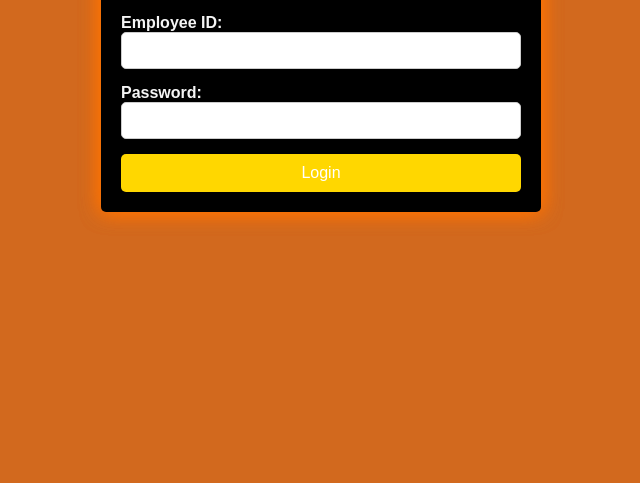
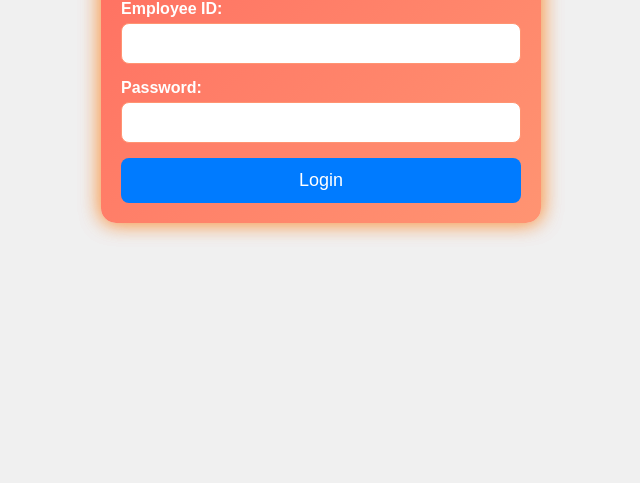
Before and after one commit to kadyan2001/drc-attendance, a plain HTML site: page client/Login.html in a window 1280 px wide. Shown: the part 344-827 px from the top of the page, without its empty margins (319-959 px from the left). Drawn offline with Linux system fonts and the light colour scheme.

Commit message:
test commit

```diff
--- a/client/Login.css
+++ b/client/Login.css
@@ -1,8 +1,7 @@
+
 body {
     font-family: Arial, sans-serif;
-    /* background-color: #f0f0f0; */
-    /* background-image: url(/client/Images/login.jpg); */
-    background-color: chocolate;
+    background-color: #f0f0f0;
     background-size: 120%;
     margin: 0;
     padding: 0;
@@ -12,17 +11,17 @@ body {
     width: 100%;
     max-width: 400px;
     margin: 100px auto;
-    background-color: #fff;
-    /* margin-top: 80px; */
+    background: linear-gradient(135deg, #ff6f61, #ff9472);
     padding: 20px;
-    border-radius: 8px;
-    box-shadow: 0px 0px 10px rgba(0, 0, 0, 0.1);
+    border-radius: 15px;
+    box-shadow: 0px 0px 20px rgba(0, 0, 0, 0.2);
 }
 
 h1 {
     text-align: center;
-    color: #333;
-    color: orange;
+    color: #fff;
+    font-size: 24px;
+    margin-bottom: 20px;
 }
 
 .form-group {
@@ -31,41 +30,47 @@ h1 {
 
 label {
     font-weight: bold;
-    color: #555;
-    /* color:white; */
-    color: whitesmoke;
+    color: #fff;
 }
 
 input[type="text"],
 input[type="password"] {
     width: 100%;
-    padding: 10px;
-    border: 1px solid #b5b3b3;
-    border-radius: 4px;
+    padding: 12px;
+    border: 1px solid #ff9472;
+    border-radius: 8px;
+    box-sizing: border-box;
+    margin-top: 5px;
+    transition: border-color 0.3s ease;
+}
+
+input[type="text"]:focus,
+input[type="password"]:focus {
+    border-color: #ff6f61;
+    outline: none;
 }
 
 button {
     width: 100%;
-    padding: 10px;
+    padding: 12px;
     background-color: #007bff;
     border: none;
-    border-radius: 4px;
+    border-radius: 8px;
     color: #fff;
-    font-size: 16px;
+    font-size: 18px;
     cursor: pointer;
-    transition: background-color 0.3s ease;
+    transition: background-color 0.3s ease, transform 0.2s ease;
 }
 
 button:hover {
-    background-color: orange;
+    background-color: #0056b3;
+    transform: scale(1.05);
 }
 
 button:focus {
     outline: none;
 }
 
-
-/* Reset default browser styles */
 body, html {
     margin: 0;
     padding: 0;
@@ -73,17 +78,13 @@ body, html {
 }
 
 .container {
-    width: 100%;
-    max-width: 400px;
     margin: 260px auto;
-    padding: 20px;
-    box-shadow: 0px 0px 20px rgb(255, 115, 0),0px 0px 20px  rgb(255, 115, 0);
-    border-radius: 5px;
-    background-color: #000000;
+    box-shadow: 0px 0px 20px rgba(255, 115, 0, 0.5), 0px 0px 20px rgba(255, 115, 0, 0.5);
+    border-radius: 15px;
+    background: linear-gradient(135deg, #ff6f61, #ff9472);
 }
 
 h1 {
-    text-align: center;
     margin-bottom: 20px;
 }
 
@@ -99,29 +100,31 @@ label {
 input[type="text"],
 input[type="password"] {
     width: 100%;
-    padding: 10px;
-    border: 1px solid #ccc;
-    border-radius: 5px;
+    padding: 12px;
+    border: 1px solid #ff9472;
+    border-radius: 8px;
     box-sizing: border-box;
+    margin-top: 5px;
+    transition: border-color 0.3s ease;
 }
 
 button[type="submit"] {
-    width: 100%;
-    padding: 10px;
+    padding: 12px;
+    background-color: #007bff;
     border: none;
-    border-radius: 5px;
-    background-color: gold;
+    border-radius: 8px;
     color: #fff;
-    font-size: 16px;
+    font-size: 18px;
     cursor: pointer;
+    transition: background-color 0.3s ease, transform 0.2s ease;
 }
 
 button[type="submit"]:hover {
-    background-color: orange;
+    background-color: #0056b3;
+    transform: scale(1.05);
 }
 
-/* Responsive design */
- @media (max-width: 500px) {
+@media (max-width: 500px) {
     .container {
         width: 90%;
     }
--- a/client/Signup.css
+++ b/client/Signup.css
@@ -67,3 +67,60 @@ button[type="submit"]:hover {
 }
 
 /* Add additional styling as needed */
+
+
+body {
+    font-family: Arial, sans-serif;
+    background-color: #f7f7f7; /* Updated background color */
+    margin: 0;
+    padding: 0;
+}
+
+.container {
+    max-width: 400px;
+    margin: 150px auto;
+    box-shadow: 0px 0px 20px rgba(255, 115, 0, 0.5); /* Updated box shadow */
+    background-color: #ff9472; /* White background */
+    padding: 20px;
+    border-radius: 8px;
+}
+
+h1 {
+    text-align: center;
+    margin-bottom: 20px;
+    color: #fff; /* Updated heading color */
+}
+
+.form-group {
+    margin-bottom: 20px;
+}
+
+label {
+    display: block;
+    font-weight: bold;
+    color: #fff; /* Updated label color */
+}
+
+input[type="text"],
+input[type="email"],
+input[type="password"] {
+    width: 100%;
+    padding: 10px;
+    border: 1px solid #cccccc; /* Light gray border */
+    border-radius: 4px;
+}
+
+button[type="submit"] {
+    background-color: #007bff; /* Yellow button */
+    color: #333333; /* Updated button text color */
+    padding: 10px 20px;
+    border: none;
+    border-radius: 4px;
+    cursor: pointer;
+    font-size: 15px;
+    transition: background-color 0.3s ease; /* Smooth transition */
+}
+
+button[type="submit"]:hover {
+    background-color: #0056b3; /* Orange hover color */
+}
```
